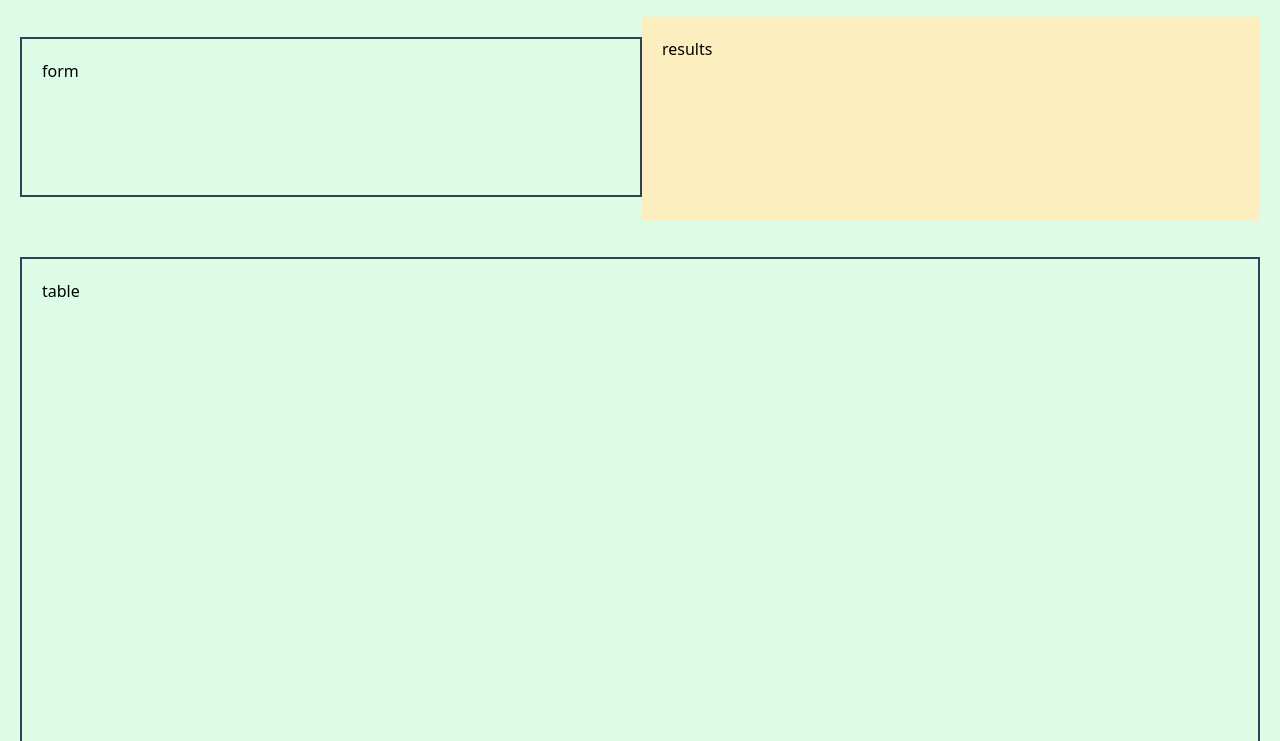
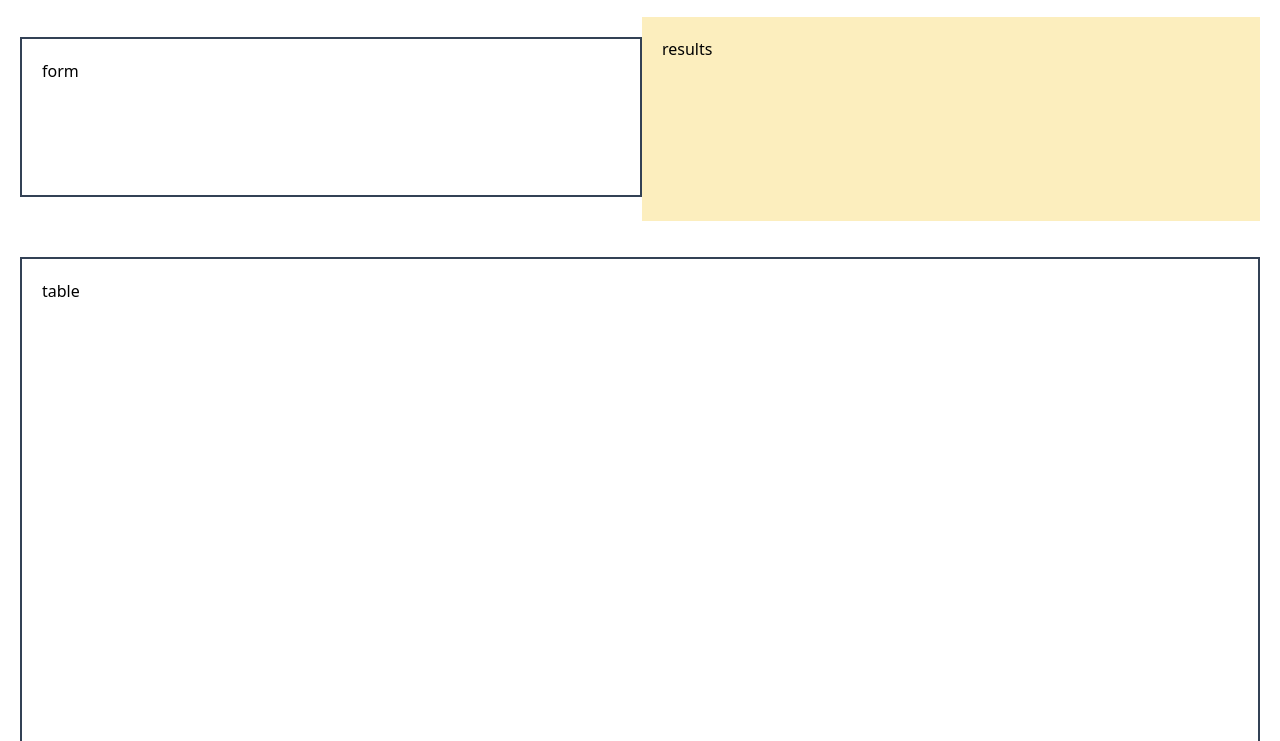
Before and after one commit to work-leonid/headphonesty, a plain HTML site: page index.html in a window 1280 px wide. Shown: the part 179-920 px from the top of the page. Drawn offline with nearby package versions, Linux system fonts and the light colour scheme.

Commit message:
remove bg

```diff
--- a/index.html
+++ b/index.html
@@ -5,7 +5,7 @@
   <title>Headphonesty</title>
   <script src="https://cdn.tailwindcss.com"></script>
 </head>
-<body class="bg-red-100 md:bg-green-100">
+<body>
   <main>
 	<div class="bg-slate-700 block p-4 sticky top-0 text-white">Headphonesty</div>
 	<div class="px-5 py-5">
```
